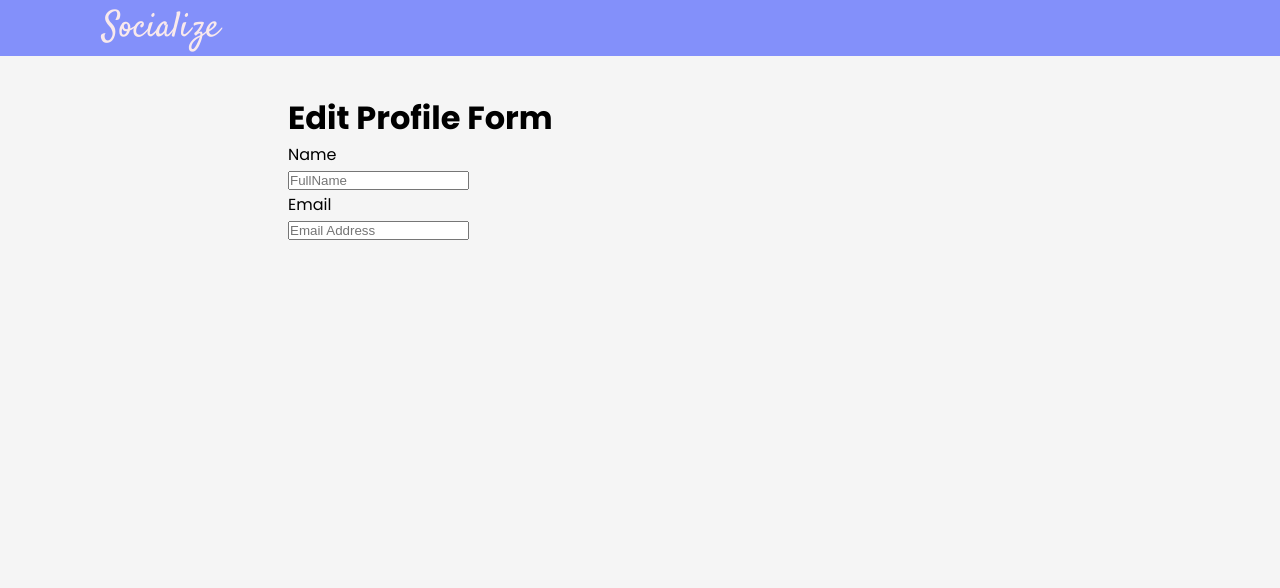
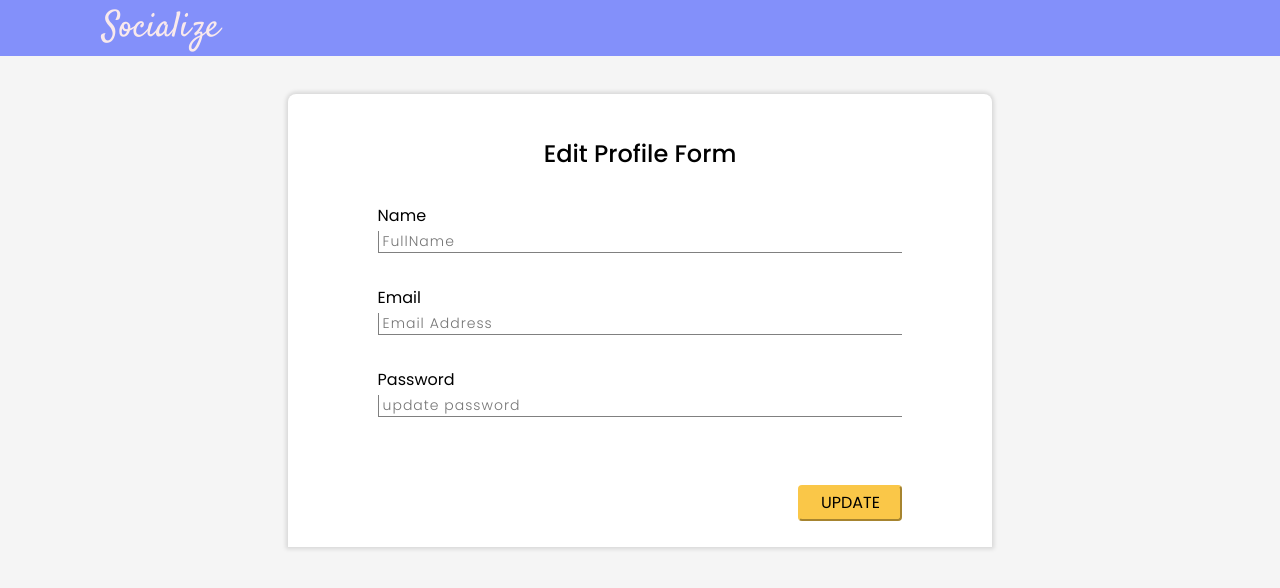
Before and after one commit to Ros-an/social-media-frontend, a React (Create React App) app: page /1/edit/1 in a window 1280 px wide. Shown: the top 588 px of the page. Built offline with nearby package versions, Linux system fonts and the light colour scheme; no server answers.

Commit message:
feat: api call related to edit form

```diff
--- a/src/users/index.js
+++ b/src/users/index.js
@@ -54,3 +54,56 @@ export const getAllUsers = async (setUsers) => {
     console.log("Error:", err.response);
   }
 };
+
+export const userDataForEdit = async ({ userId, setData, userInfo }) => {
+  try {
+    const { data, status } = await axios.get(
+      `${process.env.REACT_APP_API_URL}/user/${userId}`,
+      {
+        headers: {
+          Authorization: `Bearer ${userInfo().token}`,
+        },
+      }
+    );
+    if (data.success && status === 200) {
+      setData((prevValue) => ({
+        ...prevValue,
+        _id: data.user._id,
+        name: data.user.name,
+        email: data.user.email,
+      }));
+    }
+  } catch (err) {
+    console.log(err.response);
+  }
+};
+
+export const updateProfile = async ({
+  userInfo,
+  userId,
+  user,
+  setNavigation,
+  setErrorMessage,
+  setLoading,
+}) => {
+  try {
+    const { data, status } = await axios.post(
+      `${process.env.REACT_APP_API_URL}/user/${userId}`,
+      user,
+      {
+        headers: {
+          Authorization: `Bearer ${userInfo().token}`,
+        },
+      }
+    );
+    console.log("updated data", data, status);
+    if (data.success && status === 200) {
+      setNavigation(true);
+    }
+  } catch (err) {
+    console.log(err.response);
+    setErrorMessage(err.response.data.message);
+  } finally {
+    setLoading(false);
+  }
+};
--- /dev/null
+++ b/src/users/page/EditProfileForm.css
@@ -0,0 +1,43 @@
+.edit-form h2 {
+  font-weight: 500;
+  text-align: center;
+  margin: 1rem 0 2rem 0;
+}
+.edit-form form {
+  padding: 0 5vw;
+}
+.edit-form form p {
+  font-size: 1rem;
+  font-weight: 400;
+  margin-top: 2rem;
+}
+.edit-form form input {
+  font-family: inherit;
+  width: 100%;
+  font-weight: 300;
+  font-size: 0.875rem;
+  padding-left: 0.25rem;
+  border: none;
+  border-bottom: 1px solid gray;
+  border-left: 1px solid gray;
+  outline: none;
+  box-shadow: none;
+  letter-spacing: 1px;
+}
+.edit-form form .update {
+  display: block;
+  width: 6.5rem;
+  height: 2.25rem;
+  margin-left: auto;
+  font-family: inherit;
+  font-size: 1rem;
+  font-weight: 400;
+  border-color: var(--color-cream);
+  background: var(--color-cream);
+  border-radius: 0.25rem;
+  cursor: pointer;
+}
+.edit-form form .error {
+  font-size: 0.9rem;
+  font-weight: 500;
+}
--- a/src/users/page/EditProfileForm.js
+++ b/src/users/page/EditProfileForm.js
@@ -1,36 +1,99 @@
-import React from "react";
+import React, { useState, useEffect } from "react";
+import { userInfo } from "../../utils/authrelated";
+import { useParams } from "react-router-dom";
+import { userDataForEdit, updateProfile } from "../index";
+import { Navigate } from "react-router-dom";
+import { Loader } from "../../shared/components/Loader";
 
+import "./EditProfileForm.css";
 function EditProfileForm() {
+  const { userId } = useParams();
+  const [errorMessage, setErrorMessage] = useState("");
+  const [navigation, setNavigation] = useState(false);
+  const [isLoading, setLoading] = useState(false);
+  const [data, setData] = useState({
+    _id: "",
+    name: "",
+    email: "",
+    password: "",
+  });
+  const { name, email, password } = data;
+  const handleOnChange = (event) => {
+    const { name, value } = event.target;
+    setErrorMessage("");
+    setData((prevValue) => ({
+      ...prevValue,
+      [name]: value,
+    }));
+  };
+  const handleSubmit = (event) => {
+    event.preventDefault();
+    setLoading(true);
+    if (name.length < 3) {
+      return setErrorMessage("username length atleast 3");
+    }
+    if (password.length > 0) {
+      if (password.length < 8) {
+        return setErrorMessage("password must be of atleast 8 characters");
+      }
+    }
+    console.log(data);
+    if (name && email) {
+      let user;
+      if (!password) {
+        user = { name, email };
+      } else {
+        user = { name, email, password };
+      }
+      updateProfile({
+        userInfo,
+        userId,
+        user,
+        setNavigation,
+        setErrorMessage,
+        setLoading,
+      });
+    }
+  };
+  useEffect(() => {
+    userDataForEdit({ setData, userId, userInfo });
+  }, [userId]);
+  if (navigation) {
+    return <Navigate to={`/${userInfo().user.name}/${userId}`} />;
+  }
   return (
-    <>
-      <h1>Edit Profile Form</h1>
-      <form>
+    <div className="container edit-form">
+      <h2>Edit Profile Form</h2>
+      <form onSubmit={handleSubmit}>
         <p>Name</p>
-        <input type="text" placeholder="FullName" />
+        <input
+          type="text"
+          name="name"
+          placeholder="FullName"
+          value={data.name}
+          onChange={handleOnChange}
+        />
         <p>Email</p>
-        <input type="text" placeholder="Email Address" />
+        <input
+          type="email"
+          name="email"
+          placeholder="Email Address"
+          value={data.email}
+          onChange={handleOnChange}
+        />
+        <p>Password</p>
+        <input
+          type="password"
+          name="password"
+          placeholder="update password"
+          value={data.password}
+          onChange={handleOnChange}
+        />
+        <p className="error">{errorMessage}</p>
+        <button className="update">{isLoading ? <Loader /> : "UPDATE"}</button>
       </form>
-    </>
+    </div>
   );
 }
 
 export default EditProfileForm;
-
-/* <input type="password" placeholder="Password" />
-<input type="text" placeholder="Website" />
-<input type="text" placeholder="First Name" />
-<input type="text" placeholder="Last Name" /> */
-
-/* <textarea placeholder="Bio" /></textarea> */
-
-/* <select>
-  <option value="">Male</option>
-  <option value="">Female</option>
-</select> */
-
-/* <input type="text" placeholder="Facebook Profile URL" />
-<input type="text" placeholder="Twitter Profile URL" />
-<input type="text" placeholder="Google+ Profile URL" />
-<input type="text" placeholder="LinkedIn Profile URL" /> */
-
-/* <input type="submit" value="Register" /> */
```
